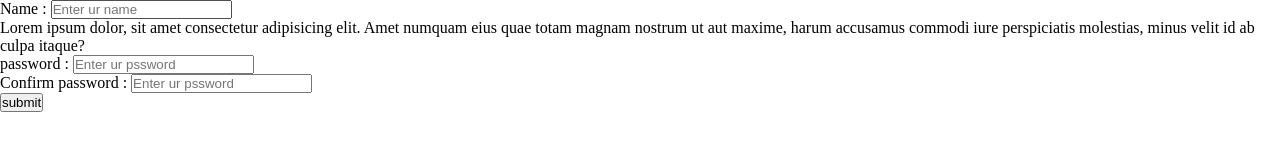
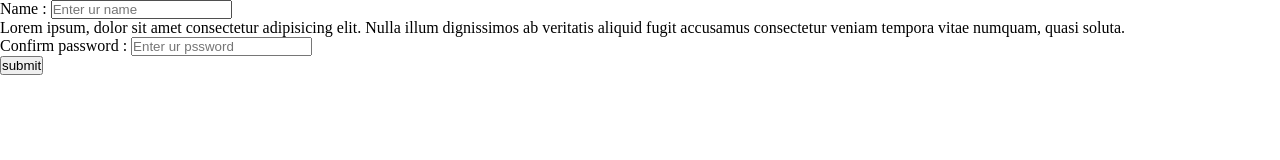
Before and after one commit to akash847689/youtubeClone, a plain HTML site: page index.html in a window 1280 px wide. Drawn offline with Linux system fonts and the light colour scheme.

Commit message:
added dummy text

```diff
--- a/index.html
+++ b/index.html
@@ -15,12 +15,7 @@
 
         </div>
 
-       <div class="class">Lorem ipsum dolor, sit amet consectetur adipisicing elit. Amet numquam eius quae totam magnam nostrum ut aut maxime, harum accusamus commodi iure perspiciatis molestias, minus velit id ab culpa itaque?</div>
-
-        <div class="userDetail">
-            <label for="password">password :</label>
-            <input type="text" id= "password" placeholder="Enter ur pssword" >
-        </div>
+       <div id="id">Lorem ipsum, dolor sit amet consectetur adipisicing elit. Nulla illum dignissimos ab veritatis aliquid fugit accusamus consectetur veniam tempora vitae numquam, quasi soluta.</div>
 
         <div class="userDetail">
             <label for="confirmPassword">Confirm password :</label>
```
